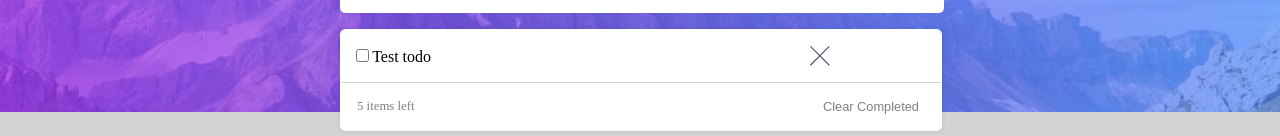
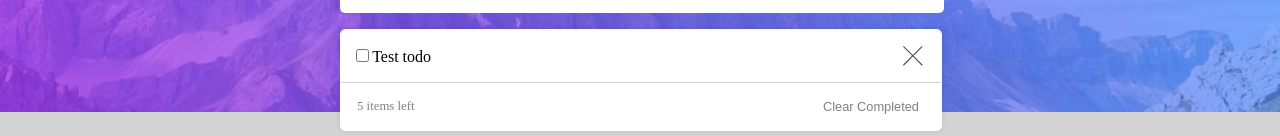
Before and after one commit to JJWallis/todo-app, a React (Create React App) app: page / in a window 1280 px wide. Shown: the part 160-296 px from the top of the page. Built offline with nearby package versions, Linux system fonts and the light colour scheme.

Commit message:
Icon component

```diff
--- /dev/null
+++ b/src/components/Icon.tsx
@@ -0,0 +1,22 @@
+import styled, { css } from 'styled-components'
+
+type IconProps = {
+   cross?: boolean
+}
+
+const Icon = styled.img<IconProps>`
+   display: block;
+   max-width: 100%;
+   cursor: pointer;
+   ${(props) =>
+      props.cross &&
+      css`
+         position: absolute;
+         right: 40px;
+         top: 50%;
+         transform: translateY(-50%);
+         width: 20px;
+      `}
+`
+
+export default Icon
--- a/src/components/Main.tsx
+++ b/src/components/Main.tsx
@@ -6,9 +6,13 @@ import TodoInput from './TodoInput'
 import TodoList from './TodoList'
 import TodoFooter from './TodoFooter'
 
-const StyledMain = styled.main`
+type MainProps = {
+   darkMode?: boolean
+}
+
+const StyledMain = styled.main<MainProps>`
    flex-grow: 1;
-   background: lightgrey;
+   background-color: lightgrey;
 `
 
 const Main: React.FC = () => (
--- a/src/components/SpaceBetween.tsx
+++ b/src/components/SpaceBetween.tsx
@@ -2,6 +2,7 @@ import styled, { css } from 'styled-components'
 
 type FlexProps = {
    secondary?: boolean
+   darkMode?: boolean
 }
 
 const FlexContainer = styled.div<FlexProps>`
--- a/src/components/ThemeToggle.tsx
+++ b/src/components/ThemeToggle.tsx
@@ -1,22 +1,18 @@
 import React from 'react'
 import styled from 'styled-components'
 import Input from './Input'
+import Icon from './Icon'
 import moon from '../assets/icon-moon.svg'
 // import sun from '../assets/icon-sun.svg'
 
 const Label = styled.label`
    display: block;
-   outline: 1px solid pink;
-`
-
-const Icon = styled.img`
-   display: block;
-   max-width: 100%;
+   outline: 2px solid white;
 `
 
 const ThemeToggle: React.FC = () => {
    return (
-      <Label>
+      <Label aria-label="Theme switcher toggle.">
          <Input type="checkbox" />
          <Icon src={moon} />
       </Label>
--- a/src/components/Todo.tsx
+++ b/src/components/Todo.tsx
@@ -1,25 +1,15 @@
 import React from 'react'
-import styled from 'styled-components'
 import ListItem from './ListItem'
 import Input from './Input'
+import Icon from './Icon'
 import cross from '../assets/icon-cross.svg'
-
-const CrossIcon = styled.img`
-   position: absolute;
-   right: 133px;
-   top: 50%;
-   transform: translateY(-50%);
-   display: block;
-   width: 20px;
-   cursor: pointer;
-`
 
 const Todo: React.FC = () => {
    return (
       <ListItem todo>
          <Input type="checkbox" />
          Test todo
-         <CrossIcon src={cross} />
+         <Icon cross src={cross} />
       </ListItem>
    )
 }
```
